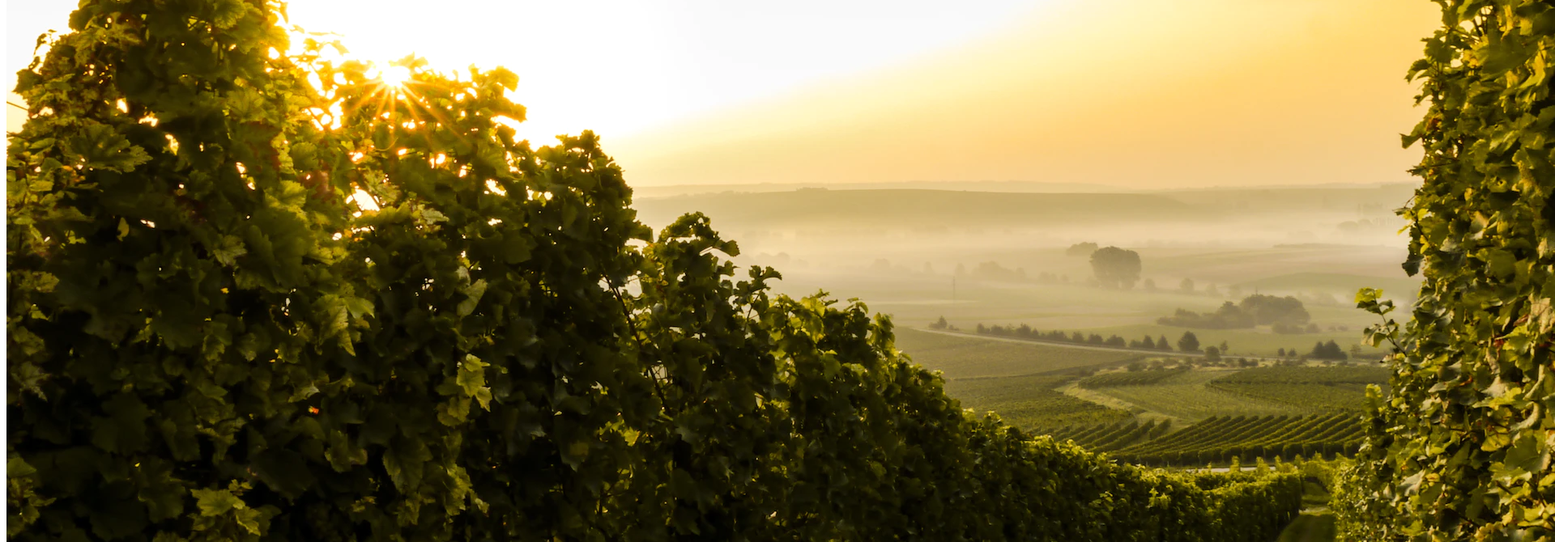
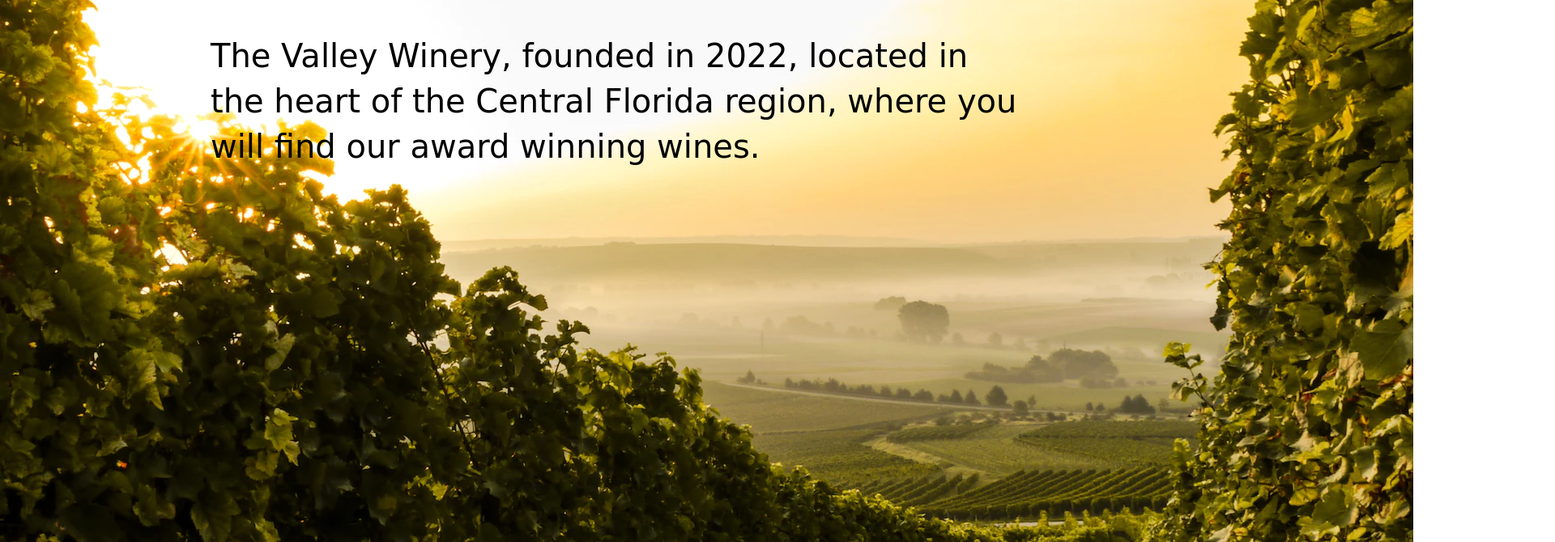
Before and after one commit to jdelvalle12/thevalleywinery, a plain HTML site: page index.html in a window 1280 px wide. Shown: the part 734-1404 px from the top of the page at 81% size, 1920 px wide, since content can reach past the window. Drawn offline with Linux system fonts and the light colour scheme; files whose address does not match are found by name; a web font is replaced by a local one.

Commit message:
debugging

```diff
--- a/index.html
+++ b/index.html
@@ -6,8 +6,8 @@
         <link rel="preconnect" href="https://fonts.googleapis.com">
         <link rel="preconnect" href="https://fonts.gstatic.com" crossorigin>
         <link href="https://fonts.googleapis.com/css2?family=Italiana&family=Italianno&display=swap" rel="stylesheet">
-        <link href="./resources/css/index.css" type="text/css" rel="stylesheet">
-        <link href="./resources/css/images.css" type="images/css" rel="stylesheet">
+        <link href="./assets/css/style.css" type="text/css" rel="stylesheet">
+        <link href="./assets/css/images.css" type="images/css" rel="stylesheet">
         <meta charset="UTF-8">
     </head>
     <body>
```
